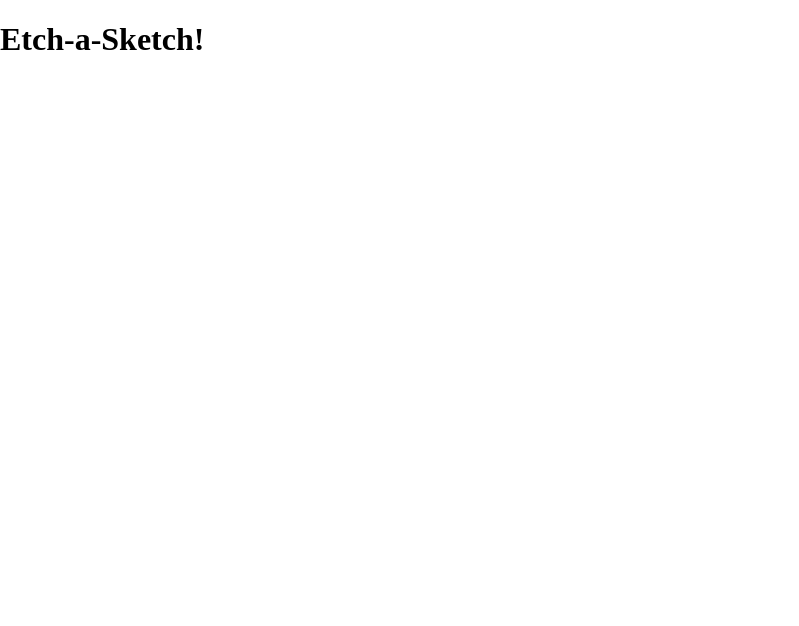
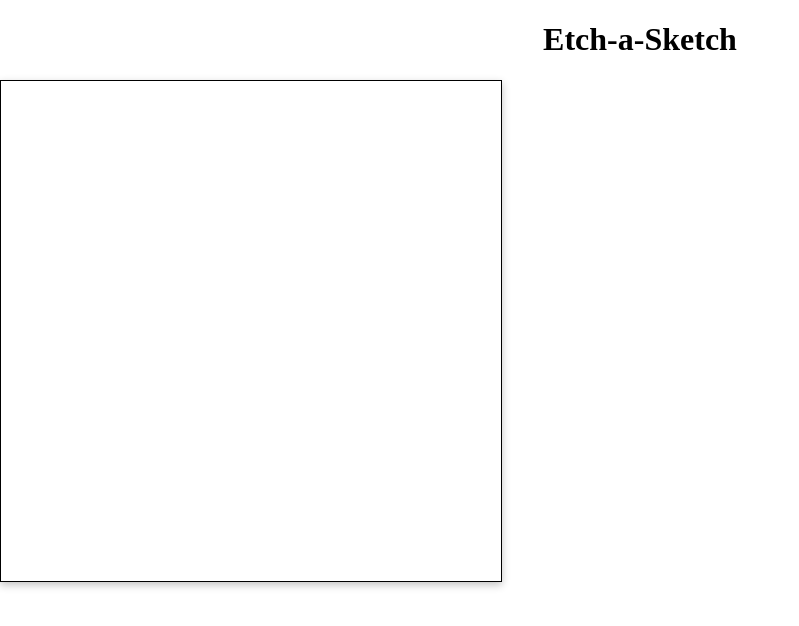
Before and after one commit to Pjaxon999/Etch-a-Sketch, a plain HTML site: page index.html in a window 1280 px wide. Shown: the whole page, without its empty margins (0-799 px from the left). Drawn offline with Linux system fonts and the light colour scheme.

Commit message:
Changed Function for grid making added structure
Changed the function to create a 16x16 grid, creates evenly spaced boxes
regardless of container width by using flex basis to define the sizing.
Should be able to refactor later to accommodate changing values. Also
added some CSS properties to help the container stand out and created a
new div to house the main content so that I can create a more appealing
layout in the future.

```diff
--- a/index.html
+++ b/index.html
@@ -11,7 +11,12 @@
 
 <body>
 
-<h1>Etch-a-Sketch!</h1>
+<h1>Etch-a-Sketch</h1>
+
+<div class="main">
+
+
+</div>
 
 <div class="container">
 
--- a/scripts.js
+++ b/scripts.js
@@ -6,8 +6,9 @@
 
 // Create a 16x16 grid of divs inside the "container" div
 function gridMaker() {
-    for (let i =0; i < 16; i++) {
+    for (let i =0; i < 256; i++) {
         let newDiv = document.createElement("div");
+        newDiv.setAttribute("style", "color: #D9D9D9; flex: 0 0 6.25%")
         container.appendChild(newDiv);
     }
 }
--- a/styles.css
+++ b/styles.css
@@ -7,7 +7,15 @@
     padding: 0;
 }
 
+h1 {
+    text-align: center;
+}
+
 .container {
-    display:flex;
-
+    border: 1px solid #000000;
+    display: flex;
+    flex-flow: row wrap;
+    width: 502px;
+    height: 502px;
+    box-shadow: rgba(0, 0, 0, 0.24) 0px 3px 8px;
 }
```
